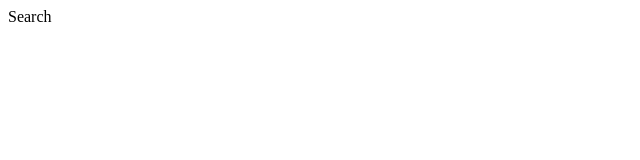
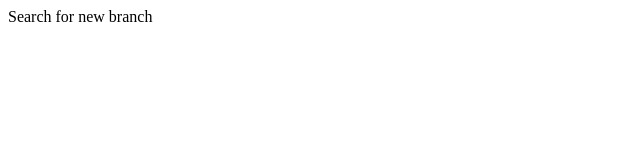
Before and after one commit to kevin1754/search, a plain HTML site: page index.html in a window 1280 px wide. Shown: the whole page, without its empty margins (0-640 px from the left). Drawn offline with Linux system fonts and the light colour scheme.

Commit message:
added new text to index

```diff
--- a/index.html
+++ b/index.html
@@ -6,6 +6,6 @@
     <title>Search</title>
 </head>
 <body>
-    Search
+    Search for new branch
 </body>
 </html>
```
